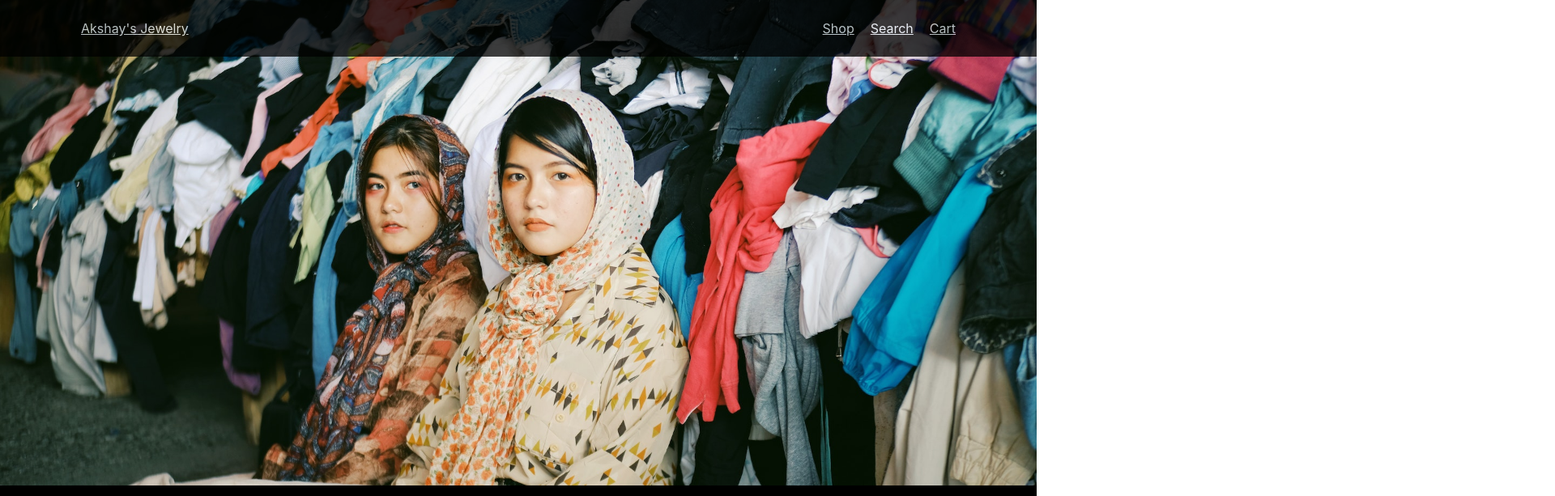
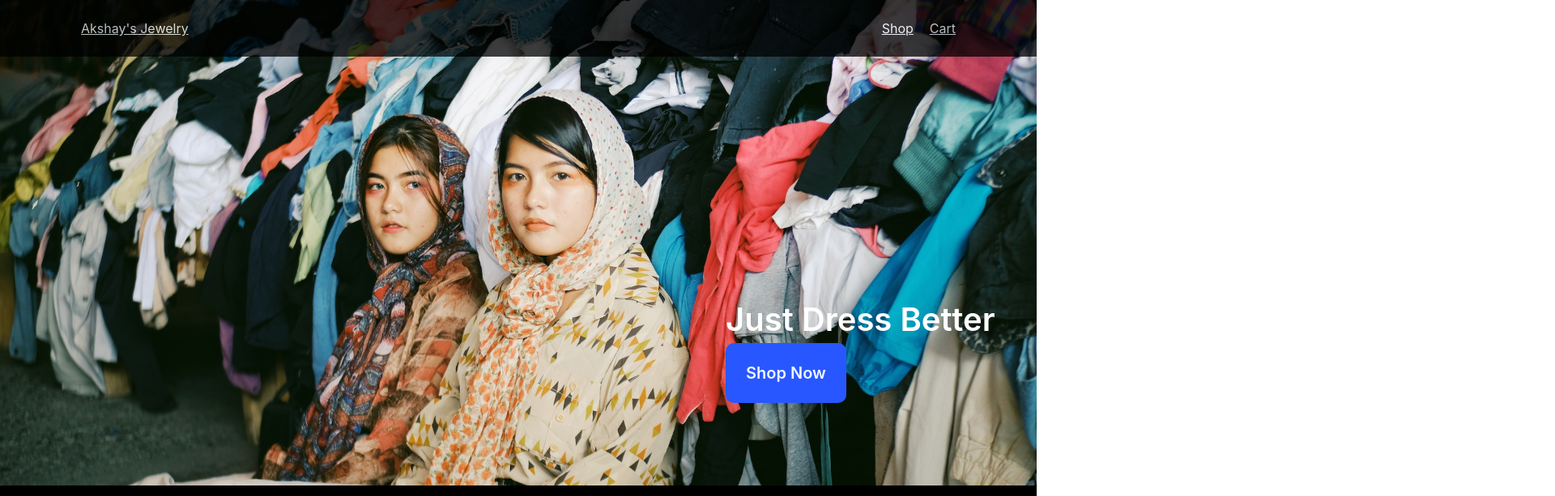
Before and after one commit to ahanooman0307/Jewelry_Store, a React (Create React App) app in the folder jewelry-store/: page / in a window 1280 px wide. Shown: the top 613 px of the page at 81% size, 1920 px wide, since content can reach past the window. Built offline with nearby package versions, Linux system fonts and the light colour scheme; no server answers.

Commit message:
added shop button to image

```diff
--- a/jewelry-store/src/App.js
+++ b/jewelry-store/src/App.js
@@ -4,7 +4,7 @@ import './App.css';
 import Main from './components/Main';
 import React, {useState, useEffect} from 'react';
 import Home from './components/Home';
-import Search from './components/Search';
+// import Search from './components/Search';
 import Shop from './components/Shop';
 
 function App() {
@@ -36,7 +36,6 @@ function App() {
               <Route path = '/' element = {<Main />} />
               <Route path = '/shop' element = {<Shop />} />
 
-              <Route path = '/search' element = {<Search />} />
 
             </Routes>
 
--- a/jewelry-store/src/components/Home.jsx
+++ b/jewelry-store/src/components/Home.jsx
@@ -1,5 +1,6 @@
 import React, { useState, useEffect } from "react";
 import HomeImage from "./HomeImage";
+import '../styles/FeaturedItems.css'
 import axios from "axios";
 
 const Home = () => {
--- a/jewelry-store/src/components/HomeImage.jsx
+++ b/jewelry-store/src/components/HomeImage.jsx
@@ -1,13 +1,18 @@
 import React from "react";
 import '../styles/Home.css'
 import Navbar from "./HomeNavbar";
+import {Link} from 'react-router-dom'
+
 
 const HomeImage = () =>{
     return (
         <>
         <div className="imageContainer">
         <Navbar></Navbar>
-        {/* <img src={require('..//images/clothesimg.jpg')} className="homeimage" /> */}
+        <div className="statementcontainer">
+            <div className="statement">Just Dress Better</div>
+          <div> <Link to='/shop' className="shopbutton">Shop Now</Link></div>
+        </div>
         </div>
         </>
         )
--- a/jewelry-store/src/components/HomeNavbar.jsx
+++ b/jewelry-store/src/components/HomeNavbar.jsx
@@ -11,7 +11,6 @@ const Navbar = () =>{
                 </div>
             <div className="left">
                 <Link to='/shop'>Shop</Link>
-                <Link to='/search'>Search</Link>
                 <a href="">Cart</a>
             </div>
         </div>
--- a/jewelry-store/src/components/Search.jsx
+++ /dev/null
@@ -1,60 +0,0 @@
-import React, {useState, useEffect} from "react";
-import Navbar from "./HomeNavbar";
-import axios from "axios"
-import '../styles/Store.css'
-
-const Search = () =>{
-    const [search, setSearch] = useState("")
-    const [data, setData] = useState([])
-
-    useEffect(()=>{
-        axios.get("https://fakestoreapi.com/products")
-        .then((response)=>{
-            console.log(response)
-            setData(response.data)
-        })
-        .catch((error)=>{
-            console.log(error)
-        })
-    }, [])
-    return(
-        <>
-        <Navbar></Navbar>
-        <div className="container">
-        <h1>Search Box</h1>
-        <input type="search" name="src" id="search_products" value ={search} onChange = {(e)=>{setSearch(e.target.value)}} />
-        </div>
-       {
-        data
-            .filter((row)=>{
-                if(search==""){
-                    return row;
-                }
-                else if (row.title.toLowerCase().includes(search.toLowerCase())){
-                    return row;
-                }
-            })
-
-            .map((row, index)=>{
-                return(
-                    <div className="card" key = {index}>
-                        <div className="image">
-                            <img src={row.image} alt={row.image} />
-                        </div>
-                        <div className="title">
-                            <h2>{row.title.substring(0, 20)}</h2>
-                            <p>${row.price}</p>
-                        </div>
-                    </div>
-                )
-            })
-
-
-       }
-
-
-        </>
-    )
-}
-
-export default Search;
--- a/jewelry-store/src/components/Shop.jsx
+++ b/jewelry-store/src/components/Shop.jsx
@@ -1,18 +1,60 @@
-import React from "react";
-import FeaturedItems from "./FeaturedItems";
+import React, {useState, useEffect} from "react";
 import Navbar from "./HomeNavbar";
+import axios from "axios"
+import '../styles/Store.css'
+
+const Shop = () =>{
+    const [search, setSearch] = useState("")
+    const [data, setData] = useState([])
+
+    useEffect(()=>{
+        axios.get("https://fakestoreapi.com/products")
+        .then((response)=>{
+            console.log(response)
+            setData(response.data)
+        })
+        .catch((error)=>{
+            console.log(error)
+        })
+    }, [])
+    return(
+        <>
+        <Navbar></Navbar>
+        <div className="container">
+        <h1>Search Box</h1>
+        <input type="search" name="src" id="search_products" value ={search} onChange = {(e)=>{setSearch(e.target.value)}} />
+        </div>
+       {
+        data
+            .filter((row)=>{
+                if(search==""){
+                    return row;
+                }
+                else if (row.title.toLowerCase().includes(search.toLowerCase())){
+                    return row;
+                }
+            })
+
+            .map((row, index)=>{
+                return(
+                    <div className="card" key = {index}>
+                        <div className="image">
+                            <img src={row.image} alt={row.image} />
+                        </div>
+                        <div className="title">
+                            <h2>{row.title.substring(0, 20)}</h2>
+                            <p>${row.price}</p>
+                        </div>
+                    </div>
+                )
+            })
 
 
+       }
 
-const Shop = () =>{
-    return(
-   <div>
-        <Navbar></Navbar>
-        <FeaturedItems></FeaturedItems>
 
-   </div>
+        </>
     )
-
 }
 
 export default Shop;
--- a/jewelry-store/src/styles/Home.css
+++ b/jewelry-store/src/styles/Home.css
@@ -20,5 +20,30 @@ body{
     width: 100%;
     height: 600px; /* Adjust the height as needed */
     display: block;
-    z-index: 2;
   }
+
+  .statementcontainer{
+    display: flex;
+    flex-direction: column;
+    position: relative;
+    top: 50%;
+    left: 70%;
+    gap: 30px;
+  }
+
+  .statement{
+    color: white;
+    font-size: 40px;
+    font-weight: 600;
+
+
+  }
+
+  .shopbutton{
+    font-size: 20px;
+    font-weight: 600;
+    padding: 25px 25px;
+    background-color: rgb(41, 87, 255);
+    text-decoration: none;
+    border-radius: 10px;
+  }
--- a/jewelry-store/src/styles/Navbar.css
+++ b/jewelry-store/src/styles/Navbar.css
@@ -8,6 +8,7 @@
     padding: 25px 100px;
     position: sticky;
     top: 0;
+    z-index: 1;
 }
 
 .navbar>.left{
```
Also changed, not shown: jewelry-store/src/components/Temp.jsx (added, +16 -0 lines).
